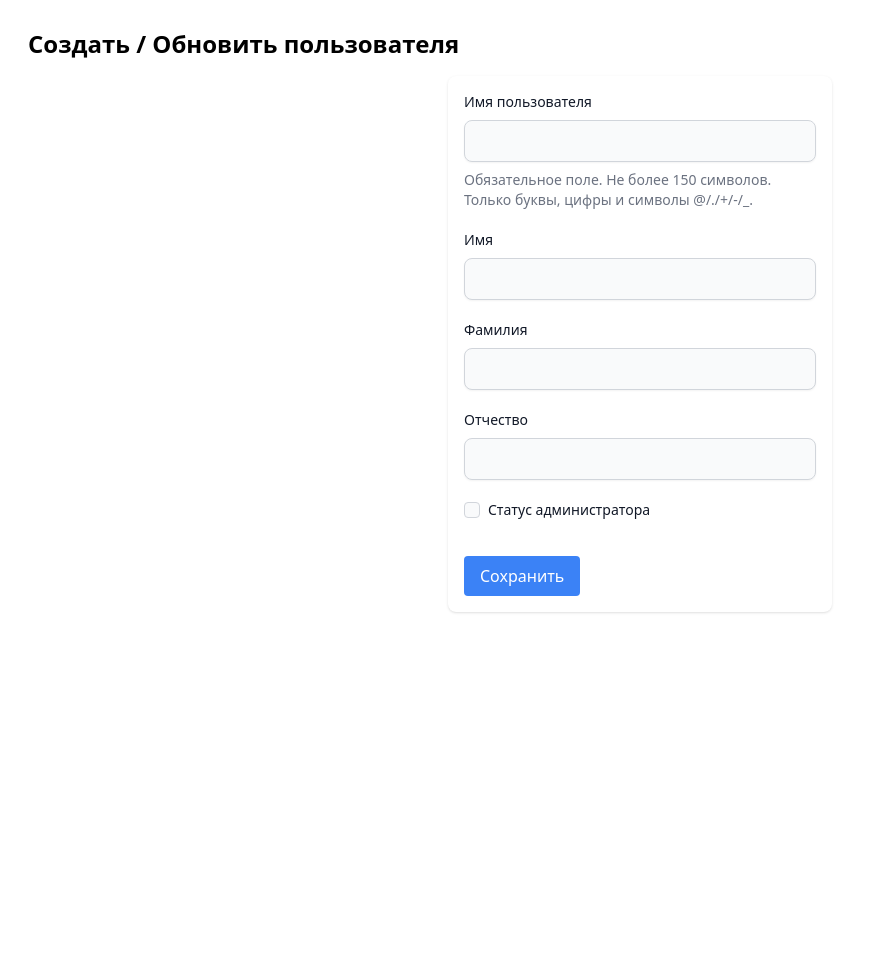
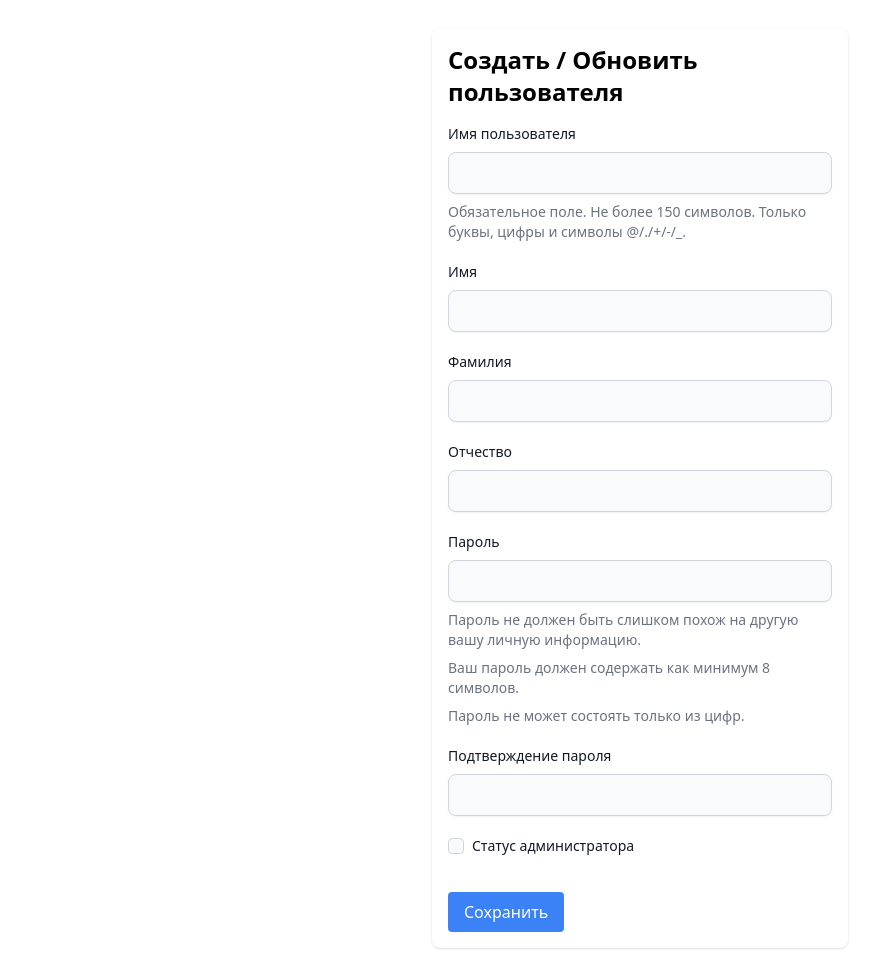
Before and after one commit to jacksylyk/energyCalc, a Django app: page /superuser/manage-users/create/ in a window 1280 px wide. Shown: the part 64-1040 px from the top of the page, without its empty margins (0-881 px from the left). Before the commit the page ends 677 px from the top, so only its background shows below. Run offline with Django 5.2, Linux system fonts and the light colour scheme; the visitor is signed in with stand-in values (Sample User, id 1); parts of the project's set-up code (start-up, migrations or seed data) failed here and were passed over; some libraries are stand-ins or nearby versions.

Commit message:
Creation/Update form

```diff
--- a/templates/admin/user_form.html
+++ b/templates/admin/user_form.html
@@ -1,13 +1,13 @@
 {% extends 'base.html' %}
 
 {% block content %}
-    <div class="container mx-auto p-4">
-        <h1 class="text-2xl font-semibold mb-4">Создать / Обновить пользователя</h1>
-        <form method="post" class="max-w-sm mx-auto">
+    <div class="container mx-auto max-w-md p-4">
+
+        <form method="post" class=" mx-auto">
+
             {% csrf_token %}
             <div class="bg-white shadow overflow-hidden sm:rounded-lg p-4">
-
-
+                <h1 class="text-2xl font-semibold mb-4">Создать / Обновить пользователя</h1>
                 <div class="mb-5">
                     <label for="{{ form.username.auto_id }}"
                            class="block mb-2 text-sm font-medium text-gray-900 dark:text-white">{{ form.username.label }}</label>
@@ -37,6 +37,30 @@
                     <input type="text" id="{{ form.second_name.auto_id }}" name="{{ form.second_name.name }}"
                            class="shadow-sm bg-gray-50 border border-gray-300 text-gray-900 text-sm rounded-lg focus:ring-blue-500 focus:border-blue-500 block w-full p-2.5 dark:bg-gray-700 dark:border-gray-600 dark:placeholder-gray-400 dark:text-white dark:focus:ring-blue-500 dark:focus:border-blue-500 dark:shadow-sm-light"/>
                 </div>
+                {% if form.password1 %}
+                    <div class="mb-5">
+                        <label for="{{ form.password1.auto_id }}"
+                               class="block mb-2 text-sm font-medium text-gray-900 dark:text-white">{{ form.password1.label }}</label>
+                        <input type="password" id="{{ form.password1.auto_id }}" name="{{ form.password1.name }}"
+                               class="shadow-sm bg-gray-50 border border-gray-300 text-gray-900 text-sm rounded-lg focus:ring-blue-500 focus:border-blue-500 block w-full p-2.5 dark:bg-gray-700 dark:border-gray-600 dark:placeholder-gray-400 dark:text-white dark:focus:ring-blue-500 dark:focus:border-blue-500 dark:shadow-sm-light"
+                               required/>
+                        <p id="helper-text-explanation" class="mt-2 text-sm text-gray-500 dark:text-gray-400">Пароль не
+                            должен быть слишком похож на другую вашу личную информацию.</p>
+                        <p id="helper-text-explanation" class="mt-2 text-sm text-gray-500 dark:text-gray-400">Ваш пароль
+                            должен содержать как минимум 8 символов.</p>
+                        <p id="helper-text-explanation" class="mt-2 text-sm text-gray-500 dark:text-gray-400">Пароль не
+                            может состоять только из цифр.</p>
+                    </div>
+                {% endif %}
+                {% if form.password2 %}
+                    <div class="mb-5">
+                        <label for="{{ form.password2.auto_id }}"
+                               class="block mb-2 text-sm font-medium text-gray-900 dark:text-white">{{ form.password2.label }}</label>
+                        <input type="password" id="{{ form.password2.auto_id }}" name="{{ form.password2.name }}"
+                               class="shadow-sm bg-gray-50 border border-gray-300 text-gray-900 text-sm rounded-lg focus:ring-blue-500 focus:border-blue-500 block w-full p-2.5 dark:bg-gray-700 dark:border-gray-600 dark:placeholder-gray-400 dark:text-white dark:focus:ring-blue-500 dark:focus:border-blue-500 dark:shadow-sm-light"
+                               required/>
+                    </div>
+                {% endif %}
                 <div class="flex items-start mb-5">
                     <div class="flex items-center h-5">
                         <input id="{{ form.is_superuser.auto_id }}" type="checkbox" name="{{ form.is_superuser.name }}"
@@ -48,7 +72,6 @@
                 </div>
                 <button type="submit" class="bg-blue-500 text-white py-2 px-4 rounded mt-4">Сохранить</button>
             </div>
-{#            {{ form.as_p }}#}
         </form>
     </div>
 {% endblock %}
```
